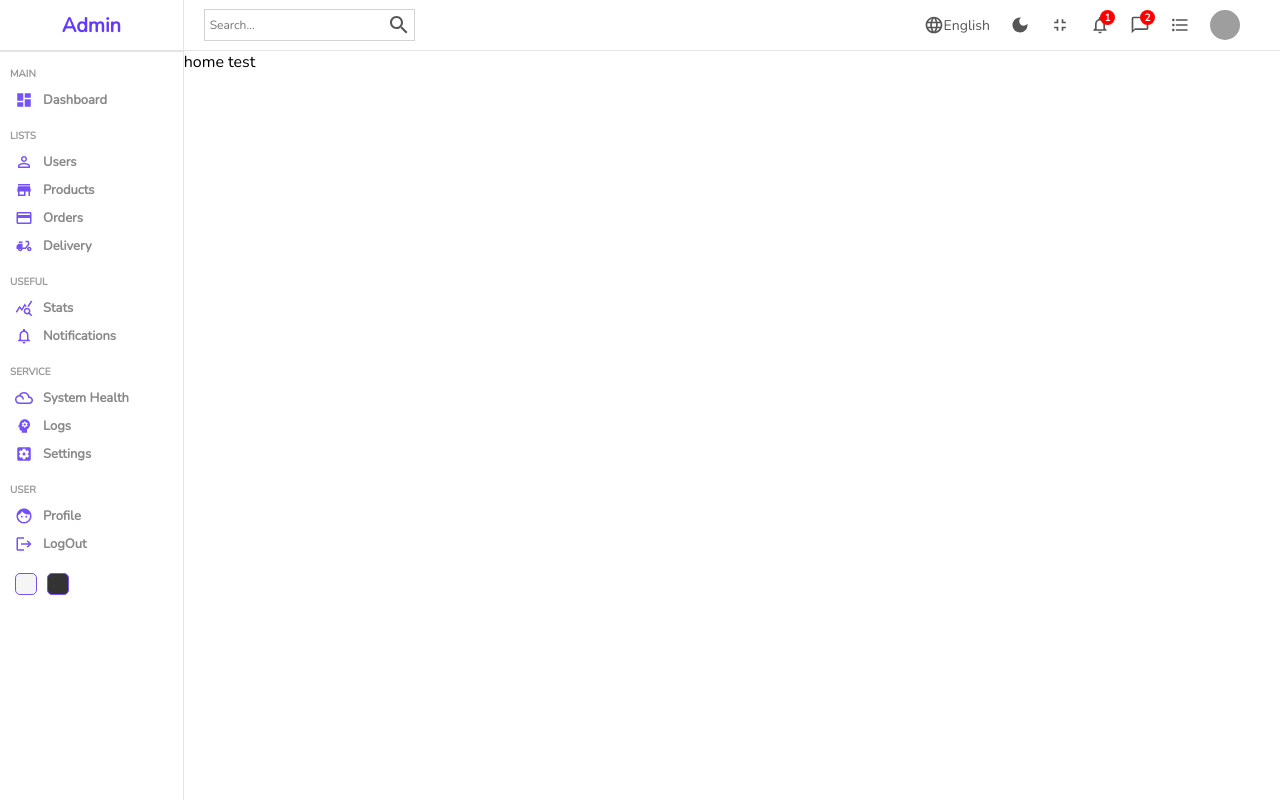
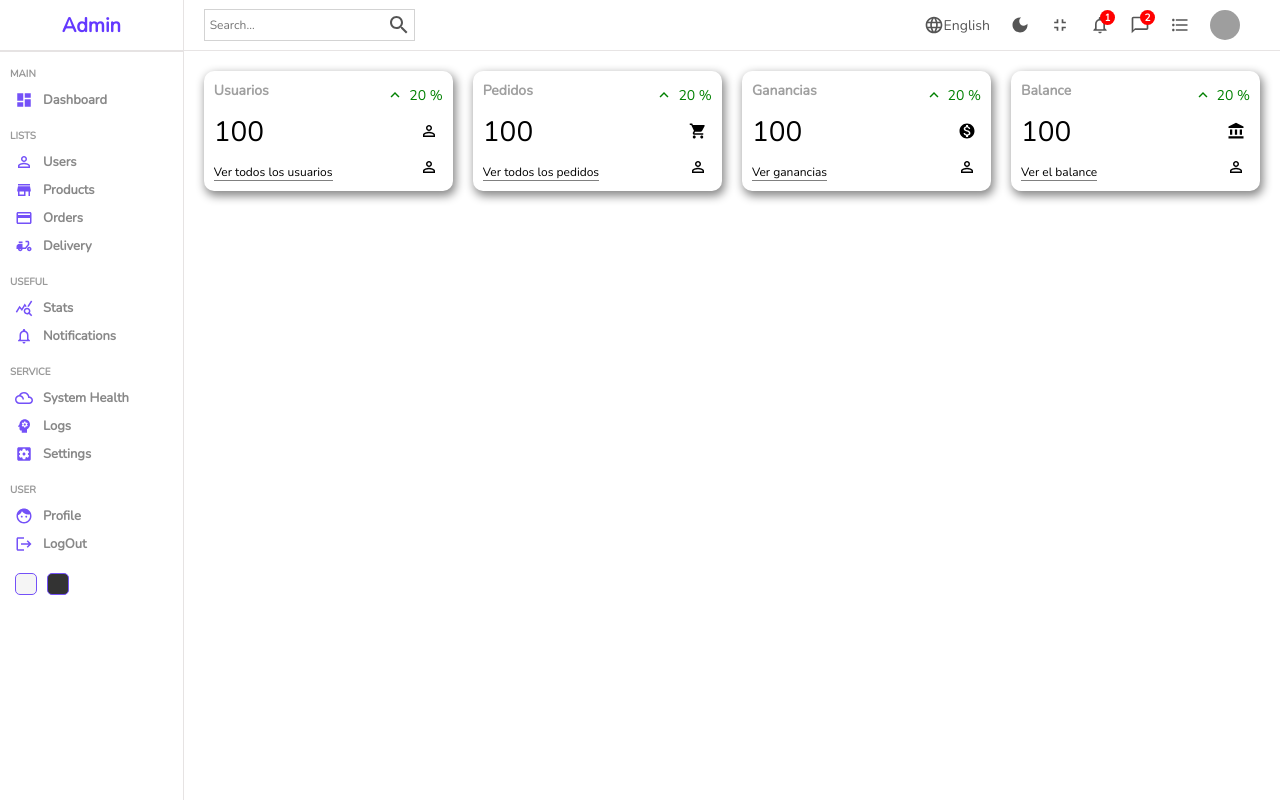
Before and after one commit to PaulGuillen/DashBoardReact, a React (Create React App) app: page / in a window 1280 px wide. Built offline with nearby package versions, Linux system fonts and the light colour scheme; grey boxes are pictures that could not be loaded.

Commit message:
Cards  at bottom from navbar top

```diff
--- /dev/null
+++ b/src/components/widgets/Widget.jsx
@@ -0,0 +1,72 @@
+import "./widget.scss";
+import KeyboardArrowUpIcon from "@mui/icons-material/KeyboardArrowUp";
+import PersonOutlineIcon from "@mui/icons-material/PersonOutline";
+import AccountBalanceIcon from "@mui/icons-material/AccountBalance";
+import ShoppingCartIcon from "@mui/icons-material/ShoppingCart";
+import MonetizationOnIcon from "@mui/icons-material/MonetizationOn";
+
+const Widget = ({ type }) => {
+  let data;
+
+  //temporary
+  const amount = 100
+  const diff = 20
+
+  switch (type) {
+    case "user":
+      data = {
+        title: "Usuarios",
+        isMoney: false,
+        link: "Ver todos los usuarios",
+        icon: <PersonOutlineIcon className="icon" />,
+      };
+      break;
+    case "order":
+      data = {
+        title: "Pedidos",
+        isMoney: false,
+        link: "Ver todos los pedidos",
+        icon: <ShoppingCartIcon className="icon" />,
+      };
+      break;
+    case "earning":
+      data = {
+        title: "Ganancias",
+        isMoney: false,
+        link: "Ver ganancias",
+        icon: <MonetizationOnIcon className="icon" />,
+      };
+      break;
+      case "balance":
+        data = {
+          title: "Balance",
+          isMoney: false,
+          link: "Ver el balance",
+          icon: <AccountBalanceIcon className="icon" />,
+        };
+        break;
+    default:
+      break;
+  }
+
+  return (
+    <div className="widget">
+      <div className="left">
+        <span className="title">{data.title}</span>
+        <span className="counter">{data.isMoney && "$"}
+        {amount}</span>
+        <span className="link">{data.link}</span>
+      </div>
+      <div className="right">
+        <div className="percentage positive">
+          <KeyboardArrowUpIcon className="icon" />
+          {diff} %
+        </div>
+        {data.icon}
+        <PersonOutlineIcon className="icon" />
+      </div>
+    </div>
+  );
+};
+
+export default Widget;
--- /dev/null
+++ b/src/components/widgets/widget.scss
@@ -0,0 +1,58 @@
+.widget{
+    display: flex;
+    justify-content: space-between;
+    flex: 1;
+    padding: 10px;
+    box-shadow: 2px 4px 10px 1px rgba(201,201,201,0.47);
+    -webkit-box-shadow: 2px 4px 10px 1px rgba(0,0,0,0.47);
+    border-radius: 10px;
+    height: 100px;
+
+    .left, .right{
+        display: flex;
+        flex-direction:  column;
+        justify-content: space-between;
+
+        .title{
+            font-weight: bold;
+            font-size: 14px;
+            color: rgb(160, 160, 160);
+        }
+
+        .counter{
+            font-size: 28px;
+            font-weight: 300;
+        }
+
+        .link{
+            width: max-content;
+            font-size: 12px;
+            border-bottom: 1px solid gray;
+        }
+
+        .percentage{
+            display: flex;
+            align-items: center;
+            font-size: 14px;
+
+            &.positive{
+                color: green;
+            }
+
+            &.negative{
+                color: red;
+            }
+
+        }
+
+        .icon{
+            font-size: 18px;
+            padding: 5px;
+            border-radius: 5px;
+            align-self: flex-end;
+        }
+
+    }
+
+
+}
--- a/src/pages/home/Home.jsx
+++ b/src/pages/home/Home.jsx
@@ -1,5 +1,6 @@
 import Sidebar from "../../components/sidebar/Sidebar";
 import Navbar from "../../components/navbar/Navbar";
+import Widget from "../../components/widgets/Widget";
 
 import "./home.scss"
 
@@ -9,7 +10,12 @@
            <Sidebar/>
             <div className="homeContainer">
                 <Navbar/>
-                home test
+                <div className="widgets">
+                    <Widget type="user"/>
+                    <Widget type="order"/>
+                    <Widget type="earning"/>
+                    <Widget type="balance"/>
+                </div>
             </div>
         </div>
     )
--- a/src/pages/home/home.scss
+++ b/src/pages/home/home.scss
@@ -3,5 +3,11 @@
 
     .homeContainer{
         flex: 6;
+
+        .widgets{
+            display: flex;
+            padding: 20px;
+            gap: 20px;
+          }
     }
 }
```
